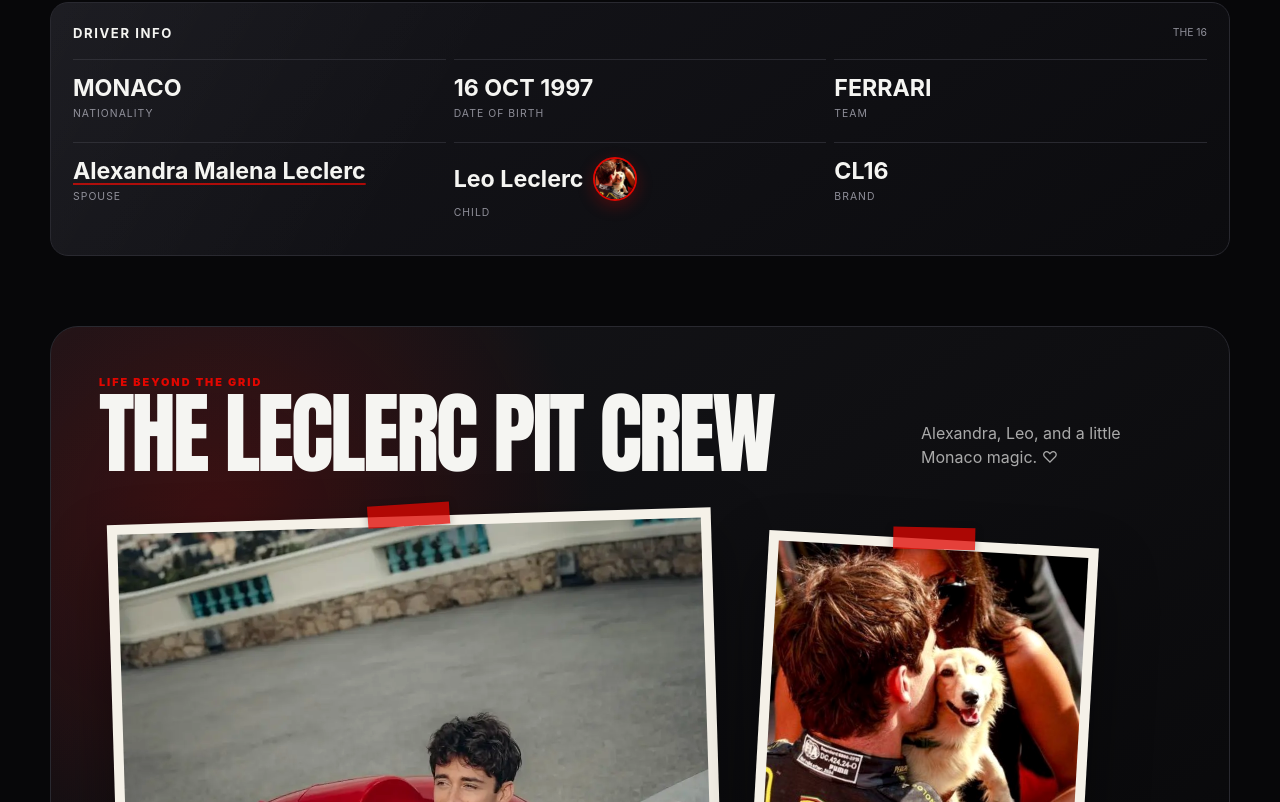
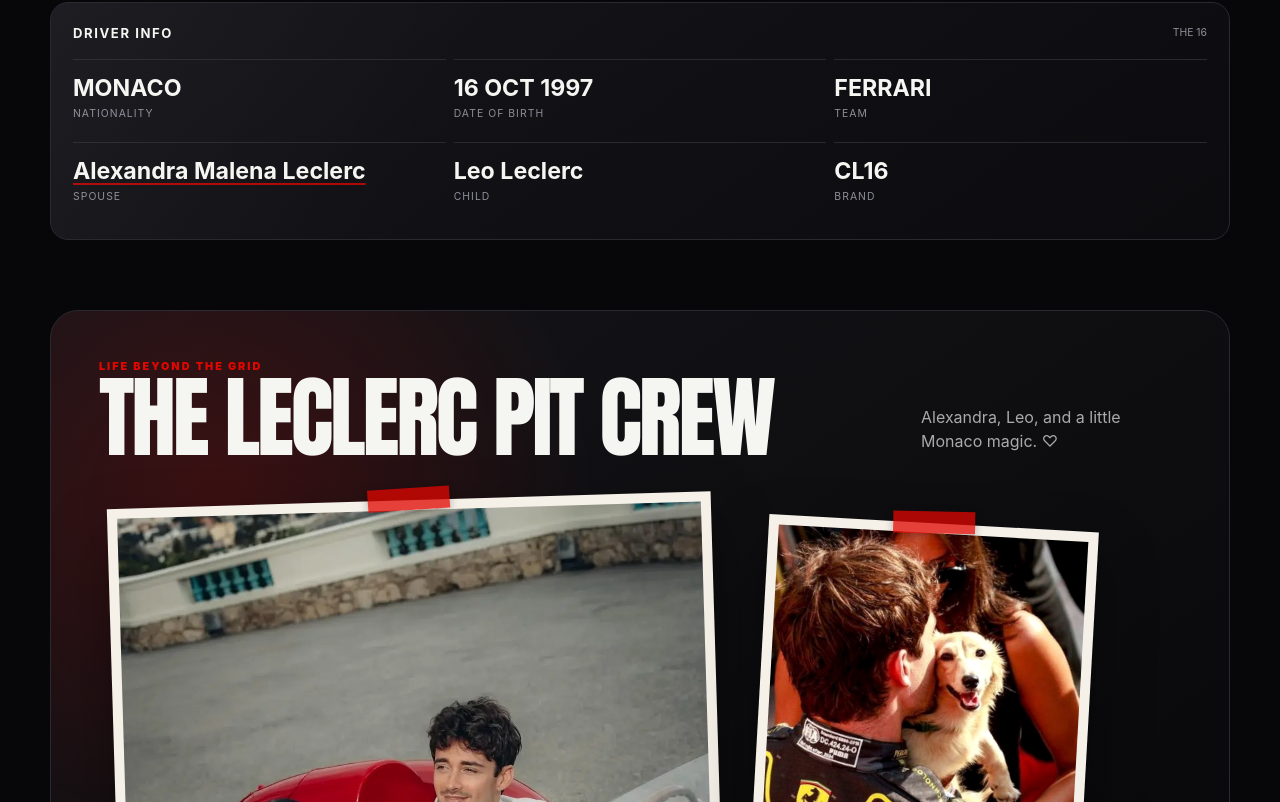
Before and after one commit to emilyhychang/f1-site, a plain HTML site: page docs/charles.html in a window 1280 px wide. Shown: the part 1414-2216 px from the top of the page. Drawn offline with Linux system fonts and the light colour scheme.

Commit message:
Remove Leo driver info picture

```diff
--- a/docs/charles.html
+++ b/docs/charles.html
@@ -218,14 +218,7 @@
               <small>Spouse</small>
             </div>
             <div class="stat">
-              <b class="info-with-icon">
-                Leo Leclerc
-                <img
-                  class="leo-icon"
-                  src="assets/charles-leo-paddock.jpg"
-                  alt="Leo the dachshund"
-                />
-              </b>
+              <b>Leo Leclerc</b>
               <small>Child</small>
             </div>
             <div class="stat"><b>CL16</b><small>Brand</small></div>
--- a/docs/css/style.css
+++ b/docs/css/style.css
@@ -1113,21 +1113,6 @@
 .nationality-short {
   display: none;
 }
-.info-with-icon {
-  display: flex;
-  align-items: center;
-  gap: 10px;
-}
-.leo-icon {
-  width: 44px;
-  height: 44px;
-  flex: 0 0 auto;
-  object-fit: cover;
-  object-position: 72% 32%;
-  border: 2px solid var(--red);
-  border-radius: 50%;
-  box-shadow: 0 5px 16px rgba(225, 6, 0, 0.28);
-}
 @media (max-width: 760px) {
   .driver-info-panel .stat-row {
     grid-template-columns: repeat(2, minmax(0, 1fr));
@@ -1137,13 +1122,6 @@
   }
   .nationality-short {
     display: inline;
-  }
-  .info-with-icon {
-    gap: 7px;
-  }
-  .leo-icon {
-    width: 38px;
-    height: 38px;
   }
 }
 .garage-page .driver-mini {
```
